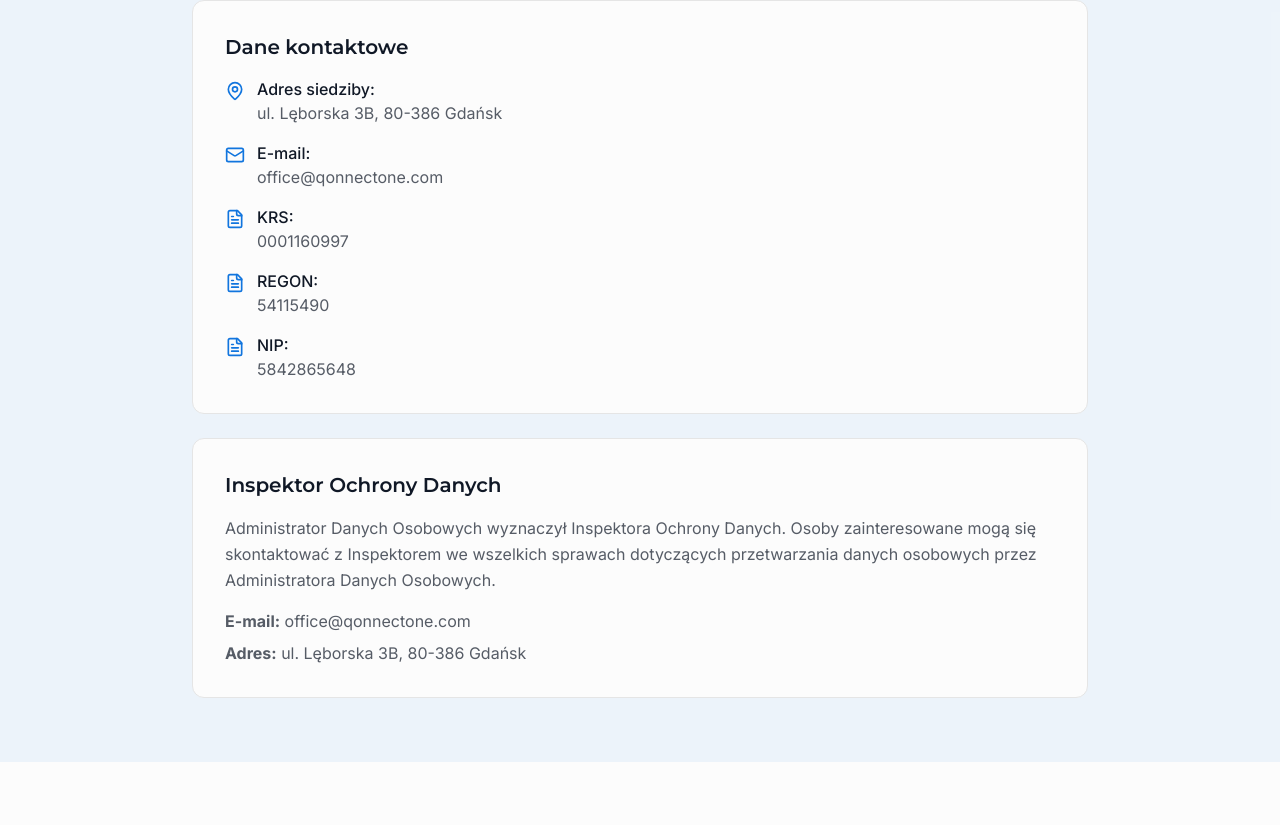
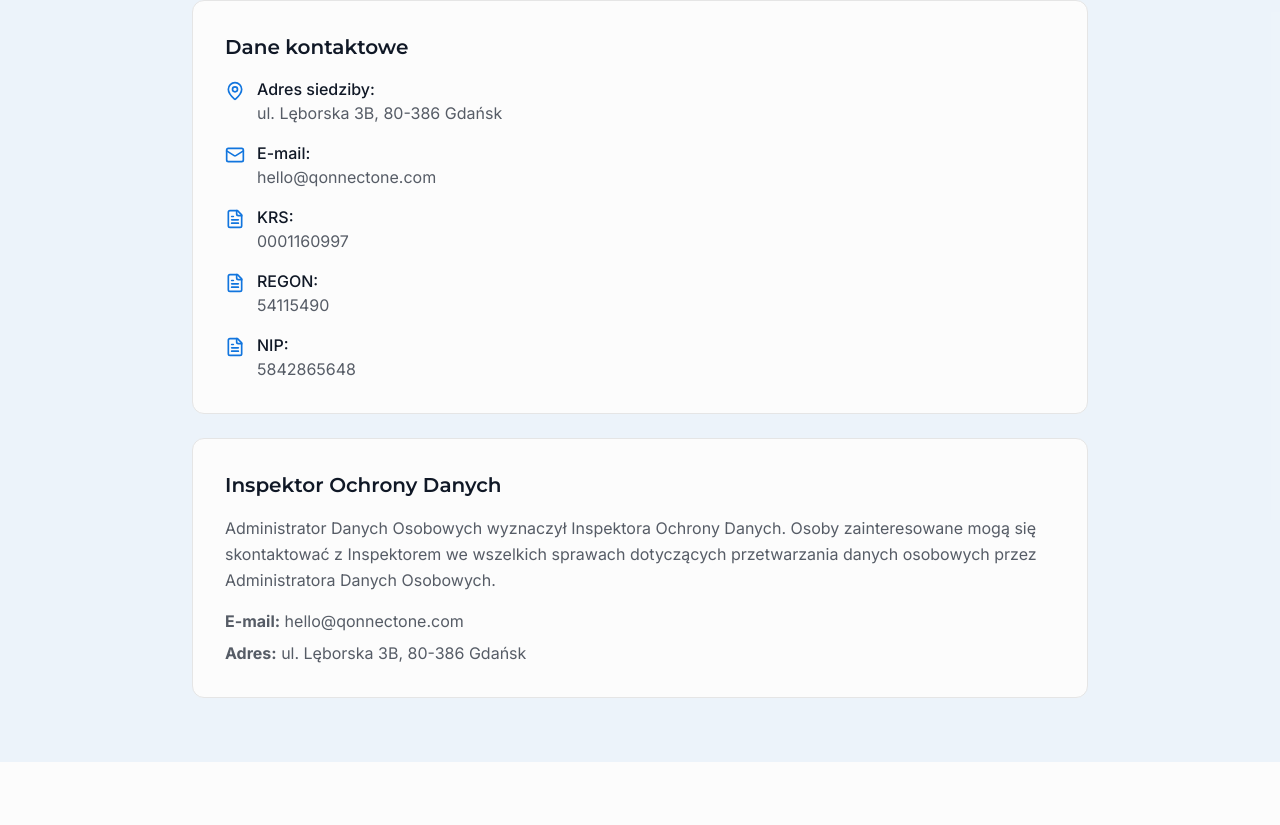
Before and after one commit to beonefront/qonnectone-nextjs-www, a Next.js app: page /polityka-prywatnosci in a window 1280 px wide. Shown: the part 1767-2592 px from the top of the page. Built offline with nearby package versions, Linux system fonts and the light colour scheme; no server answers.

Commit message:
feat: kontakt link to mail

```diff
--- a/src/app/api/send-email/route.ts
+++ b/src/app/api/send-email/route.ts
@@ -125,7 +125,7 @@
             <div style="text-align: center; margin-top: 30px;">
               <p style="color: #6c757d; font-size: 14px; margin: 0;">
                 <strong>Potrzebujesz pilnej pomocy?</strong><br>
-                Napisz do nas: <a href="mailto:office@qonnectone.com" style="color: #667eea;">office@qonnectone.com</a>
+                Napisz do nas: <a href="mailto:hello@qonnectone.com" style="color: #667eea;">hello@qonnectone.com</a>
               </p>
             </div>
           </div>
--- a/src/app/cookies/page.tsx
+++ b/src/app/cookies/page.tsx
@@ -256,7 +256,7 @@
                     <Mail className="w-5 h-5 text-primary mr-3 mt-1 flex-shrink-0" />
                     <div>
                       <p className="font-medium text-foreground">Mailowo na adres:</p>
-                      <p className="text-foreground/70">office@qonnectone.com</p>
+                      <p className="text-foreground/70">hello@qonnectone.com</p>
                     </div>
                   </div>
                 </div>
--- a/src/app/modele-wspolpracy/ModeleWspolpracyClient.tsx
+++ b/src/app/modele-wspolpracy/ModeleWspolpracyClient.tsx
@@ -330,7 +330,7 @@
               <div className="bg-white/80 backdrop-blur-sm rounded-lg p-6 text-center">
                 <Mail className="h-8 w-8 mx-auto mb-4 text-primary" />
                 <h3 className="font-semibold mb-2 text-foreground">Napisz</h3>
-                <p className="text-slate-600 text-sm">office@qonnectone.com</p>
+                <p className="text-slate-600 text-sm">hello@qonnectone.com</p>
               </div>
               <div className="bg-white/80 backdrop-blur-sm rounded-lg p-6 text-center">
                 <Calendar className="h-8 w-8 mx-auto mb-4 text-primary" />
--- a/src/app/polityka-prywatnosci/page.tsx
+++ b/src/app/polityka-prywatnosci/page.tsx
@@ -111,7 +111,7 @@
                     <Mail className="w-5 h-5 text-primary mr-3 mt-1 flex-shrink-0" />
                     <div>
                       <p className="font-medium text-foreground">E-mail:</p>
-                      <p className="text-foreground/70">office@qonnectone.com</p>
+                      <p className="text-foreground/70">hello@qonnectone.com</p>
                     </div>
                   </div>
                   <div className="flex items-start">
@@ -144,7 +144,7 @@
                 </p>
                 <div className="space-y-2">
                   <p className="text-foreground/70">
-                    <strong>E-mail:</strong> office@qonnectone.com
+                    <strong>E-mail:</strong> hello@qonnectone.com
                   </p>
                   <p className="text-foreground/70">
                     <strong>Adres:</strong> ul. Lęborska 3B, 80-386 Gdańsk
@@ -341,7 +341,7 @@
               <div className="bg-muted/30 border border-border rounded-xl p-6">
                 <h3 className="text-lg font-semibold text-foreground mb-4">Wycofanie zgody</h3>
                 <p className="text-foreground/70 leading-relaxed mb-4">
-                  Jeżeli Dane osobowe przetwarzamy na podstawie zgody – Użytkownik ma prawo do jej wycofania w dowolnym momencie. Wycofać zgodę można przesyłając do Spółki e-mail na adres: <strong>office@qonnectone.com</strong>
+                  Jeżeli Dane osobowe przetwarzamy na podstawie zgody – Użytkownik ma prawo do jej wycofania w dowolnym momencie. Wycofać zgodę można przesyłając do Spółki e-mail na adres: <strong>hello@qonnectone.com</strong>
                 </p>
                 <p className="text-foreground/70 leading-relaxed">
                   Cofnięcie zgody pozostaje bez wpływu na zgodność z prawem przetwarzania Danych przed momentem cofnięcia zgody ani w zakresie, w jakim Dane osobowe są przetwarzane w oparciu o inną podstawę przetwarzania danych.
--- a/src/components/Footer.tsx
+++ b/src/components/Footer.tsx
@@ -103,7 +103,7 @@
                 <ul className="space-y-3">
                   {[
                     { href: "/#faq", label: "FAQ" },
-                    { href: "/o-nas", label: "Kontakt" },
+                    { href: "mailto:hello@qonnectone.com", label: "Kontakt" },
                     // { href: "/o-nas", label: "Dokumentacja API" },
                     // { href: "/o-nas", label: "Centrum pomocy" },
                     // { href: "#", label: "Status systemu" }
```
Also changed, not shown: 1 other file (tests, documents, lock files or other folders).
